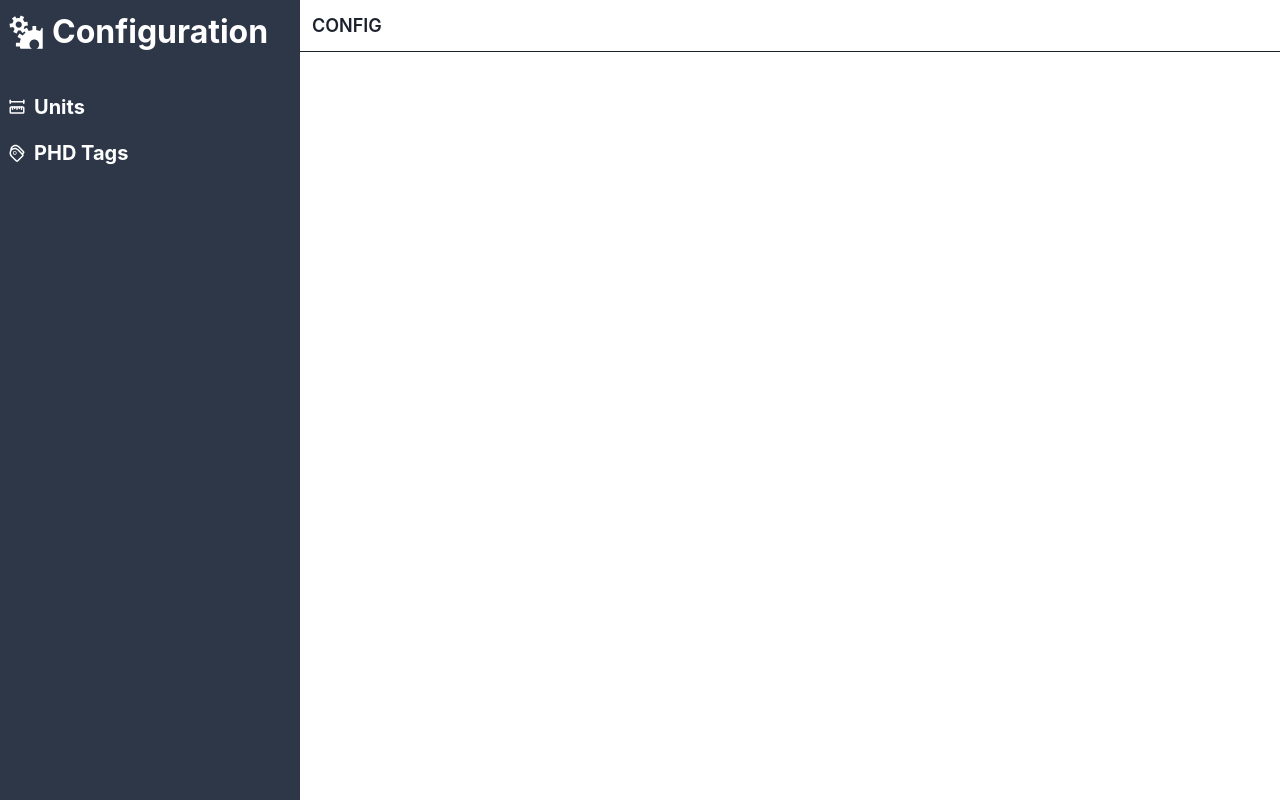
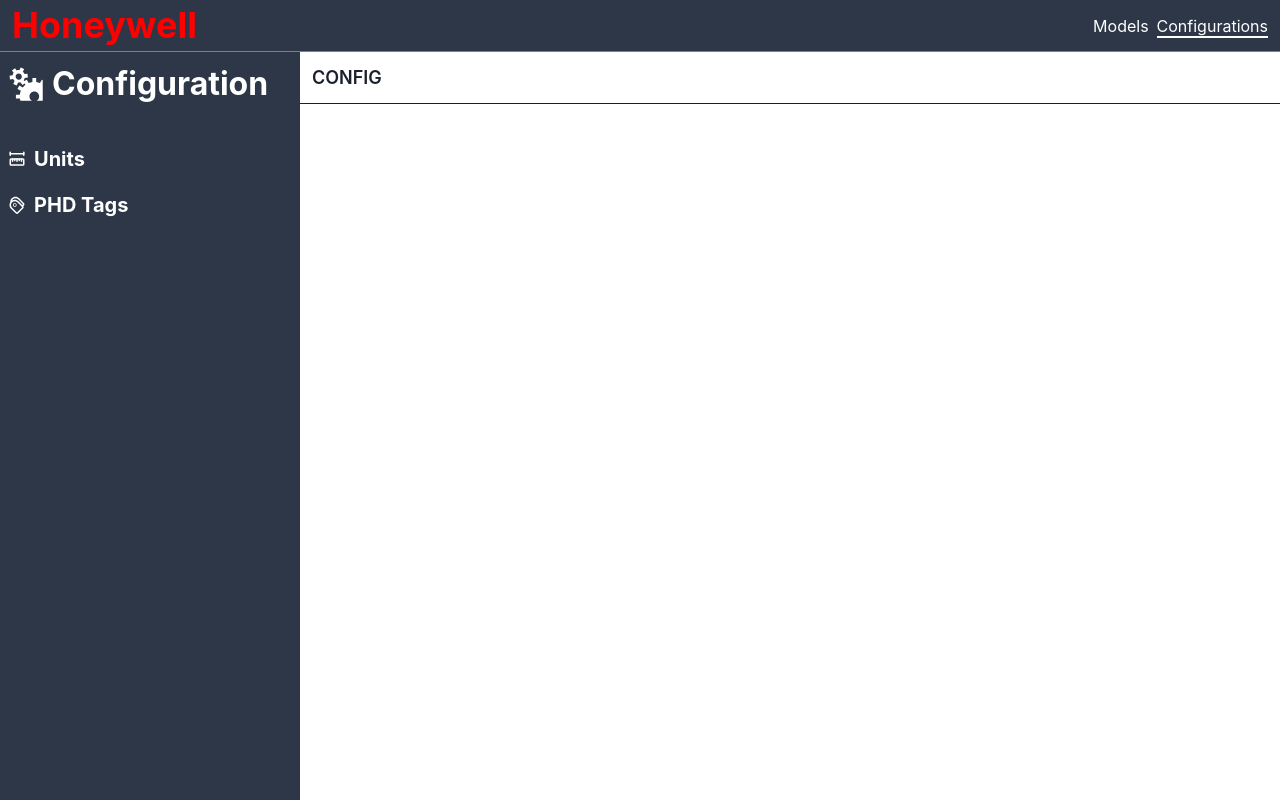
Before and after one commit to OlegUr1988/_well-web, a React (Vite) app: page /config in a window 1280 px wide. Built offline with nearby package versions, Linux system fonts and the light colour scheme; what simple-zustand-devtools would draw is missing.

Commit message:
Issue 59 - Add error page

```diff
--- /dev/null
+++ b/src/components/common/BreadcrumbBar.tsx
@@ -0,0 +1,29 @@
+import { Breadcrumb, BreadcrumbItem, BreadcrumbLink } from "@chakra-ui/react";
+import { Link, useLocation } from "react-router-dom";
+
+const BreadcrumbBar = () => {
+  const { pathname } = useLocation();
+  const pathSegments = pathname
+    .replace(":", "")
+    .split("/")
+    .filter((segment) => segment !== "");
+
+  return (
+    <Breadcrumb borderBottom="1px" p={3}>
+      {pathSegments.map((segment, index) => (
+        <BreadcrumbItem key={index}>
+          <BreadcrumbLink
+            as={Link}
+            fontSize="large"
+            fontWeight={600}
+            to={`/${pathSegments.slice(0, index + 1).join("/")}`}
+          >
+            {segment.toUpperCase()}
+          </BreadcrumbLink>
+        </BreadcrumbItem>
+      ))}
+    </Breadcrumb>
+  );
+};
+
+export default BreadcrumbBar;
--- a/src/components/common/NavBar.tsx
+++ b/src/components/common/NavBar.tsx
@@ -1,28 +1,27 @@
-import { Breadcrumb, BreadcrumbItem, BreadcrumbLink } from "@chakra-ui/react";
-import { Link, useLocation } from "react-router-dom";
+import { HStack, Heading, Text } from "@chakra-ui/react";
+import { NavLink } from "react-router-dom";
 
 const NavBar = () => {
-  const { pathname } = useLocation();
-  const pathSegments = pathname
-    .replace(":", "")
-    .split("/")
-    .filter((segment) => segment !== "");
-
   return (
-    <Breadcrumb borderBottom="1px" p={3}>
-      {pathSegments.map((segment, index) => (
-        <BreadcrumbItem key={index}>
-          <BreadcrumbLink
-            as={Link}
-            fontSize="large"
-            fontWeight={600}
-            to={`/${pathSegments.slice(0, index + 1).join("/")}`}
-          >
-            {segment.toUpperCase()}
-          </BreadcrumbLink>
-        </BreadcrumbItem>
-      ))}
-    </Breadcrumb>
+    <HStack
+      bgColor="gray.700"
+      borderBottom="1px solid gray"
+      py={1}
+      px={3}
+      justify="space-between"
+    >
+      <NavLink to="/">
+        <Heading color="red">Honeywell</Heading>
+      </NavLink>
+      <HStack>
+        <NavLink to="models" className="nav-link">
+          <Text color="white">Models</Text>
+        </NavLink>
+        <NavLink to="config" className="nav-link">
+          <Text color="white">Configurations</Text>
+        </NavLink>
+      </HStack>
+    </HStack>
   );
 };
 
--- a/src/index.css
+++ b/src/index.css
@@ -1,4 +1,29 @@
 html,
-body, #root {
+body,
+#root {
   height: 100%;
 }
+
+.active {
+  position: relative;
+}
+
+.nav-link.active::before {
+  content: "";
+  position: absolute;
+  bottom: 0;
+  left: 0;
+  width: 0;
+  height: 2px;
+  background-color: white;
+  animation: set-underline 0.5s ease-in-out forwards;
+}
+
+@keyframes set-underline {
+  from {
+    width: 0;
+  }
+  to {
+    width: 100%;
+  }
+}
--- a/src/pages/ConfigPanelPage.tsx
+++ b/src/pages/ConfigPanelPage.tsx
@@ -1,7 +1,7 @@
 import { Box, Flex } from "@chakra-ui/react";
 import { Outlet } from "react-router-dom";
-import NavBar from "../components/common/NavBar";
 import SideBar from "../components/SideBar";
+import BreadcrumbBar from "../components/common/BreadcrumbBar";
 
 const ConfigPanelPage = () => {
   return (
@@ -9,7 +9,7 @@ const ConfigPanelPage = () => {
       <SideBar />
       <Flex direction={"column"} flex={1}>
         <Box>
-          <NavBar />
+          <BreadcrumbBar />
         </Box>
         <Box p={3} overflowY="auto" height="100%">
           <Outlet />
--- /dev/null
+++ b/src/pages/ErrorPage.tsx
@@ -0,0 +1,28 @@
+import { Flex, Heading, Text } from "@chakra-ui/react";
+import { isRouteErrorResponse, useRouteError } from "react-router-dom";
+import NavBar from "../components/common/NavBar";
+
+const ErrorPage = () => {
+  const error = useRouteError();
+  return (
+    <Flex height="100%" direction="column">
+      <NavBar />
+      <Flex
+        direction="column"
+        justify="center"
+        align="center"
+        padding={5}
+        flex={1}
+      >
+        <Heading>Oops!</Heading>
+        <Text>
+          {isRouteErrorResponse(error)
+            ? "Not found | 404 error"
+            : "Unexpected error occurred."}
+        </Text>
+      </Flex>
+    </Flex>
+  );
+};
+
+export default ErrorPage;
--- a/src/pages/Layout.tsx
+++ b/src/pages/Layout.tsx
@@ -1,17 +1,17 @@
-import { Box } from "@chakra-ui/react";
+import { Box, Flex } from "@chakra-ui/react";
 import { Outlet } from "react-router-dom";
 import NavBar from "../components/common/NavBar";
 
 const Layout = () => {
   return (
-    <>
-      <Box mb={5}>
+    <Flex direction="column" height="100%">
+      <Box>
         <NavBar />
       </Box>
-      <Box mx={10} my={5}>
+      <Box flex={1} height="100%">
         <Outlet />
       </Box>
-    </>
+    </Flex>
   );
 };
 
--- a/src/router.tsx
+++ b/src/router.tsx
@@ -1,5 +1,6 @@
 import { createBrowserRouter } from "react-router-dom";
 import ConfigPanelPage from "./pages/ConfigPanelPage";
+import ErrorPage from "./pages/ErrorPage";
 import HomePage from "./pages/HomePage";
 import Layout from "./pages/Layout";
 import ModelsPage from "./pages/ModelsPage";
@@ -9,8 +10,9 @@ const router = createBrowserRouter([
   {
     path: "/",
     element: <Layout />,
-    children: [{ index: true, element: <HomePage /> }],
-  },
+    errorElement: <ErrorPage />,
+    children: [
+      { index: true, element: <HomePage /> },
       {
         path: "models",
         element: <ModelsPage />,
@@ -23,6 +25,8 @@ const router = createBrowserRouter([
           { path: "units", element: <UnitsPage /> },
         ],
       },
+    ],
+  },
 ]);
 
 export default router;
```
Lines whose indentation alone changed are shown as unchanged.
